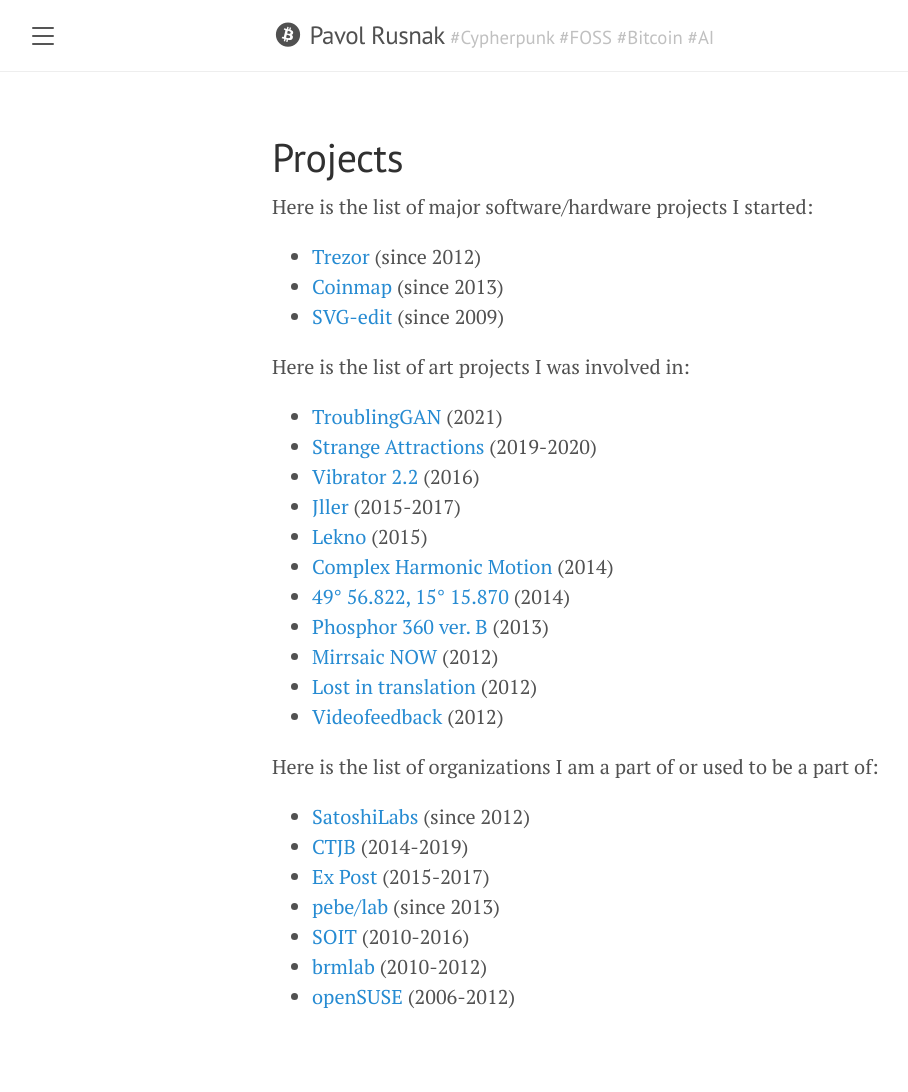
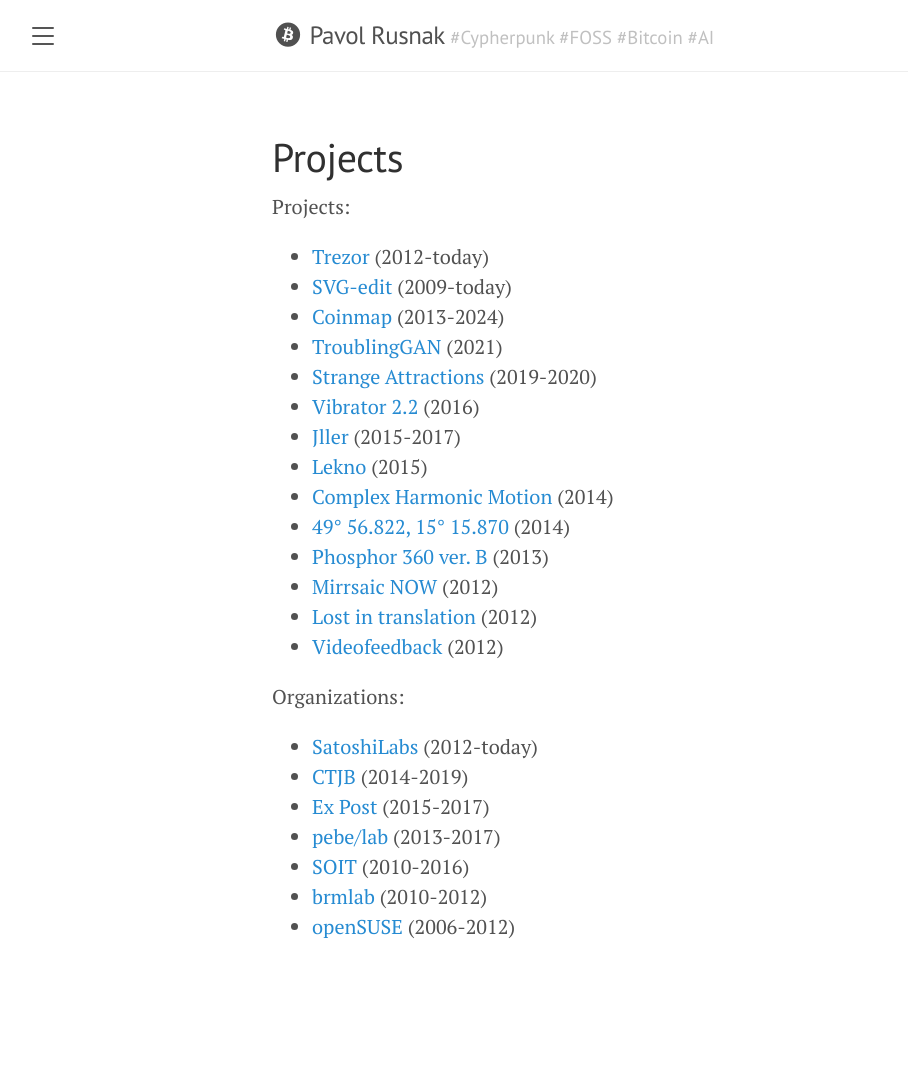
Before and after one commit to prusnak/rusnak.io, a Jekyll site: the page built from projects.md, in a window 1280 px wide. Shown: the whole page, without its empty margins (8-916 px from the left). Built offline with Jekyll 4.4.1, drawn with Linux system fonts in a browser that asks for light colours; nearby versions of some CDN libraries; after the commit the page ends 1022 px from its top, so only the background shows below that.

Commit message:
update projects

```diff
--- a/projects.md
+++ b/projects.md
@@ -3,14 +3,11 @@
 title: Projects
 ---
 
-Here is the list of major software/hardware projects I started:
+Projects:
 
-* [Trezor](/trezor) (since 2012)
-* [Coinmap](/coinmap) (since 2013)
-* [SVG-edit](/svg-edit) (since 2009)
-
-Here is the list of art projects I was involved in:
-
+* [Trezor](/trezor) (2012-today)
+* [SVG-edit](/svg-edit) (2009-today)
+* [Coinmap](/coinmap) (2013-2024)
 * [TroublingGAN](https://troublinggan.hamosova.com) (2021)
 * [Strange Attractions](https://strangeattractions.xyz) (2019-2020)
 * [Vibrator 2.2](/vibrator) (2016)
@@ -23,12 +20,12 @@
 * [Lost in translation](/lost-in-translation) (2012)
 * [Videofeedback](/videofeedback) (2012)
 
-Here is the list of organizations I am a part of or used to be a part of:
+Organizations:
 
-* [SatoshiLabs](/satoshilabs) (since 2012)
+* [SatoshiLabs](/satoshilabs) (2012-today)
 * [CTJB](/ctjb) (2014-2019)
 * [Ex Post](/expost) (2015-2017)
-* [pebe/lab](/pebe-lab) (since 2013)
+* [pebe/lab](/pebe-lab) (2013-2017)
 * [SOIT](https://www.soit.sk) (2010-2016)
 * [brmlab](https://brmlab.cz) (2010-2012)
 * [openSUSE](https://www.opensuse.org) (2006-2012)
```
